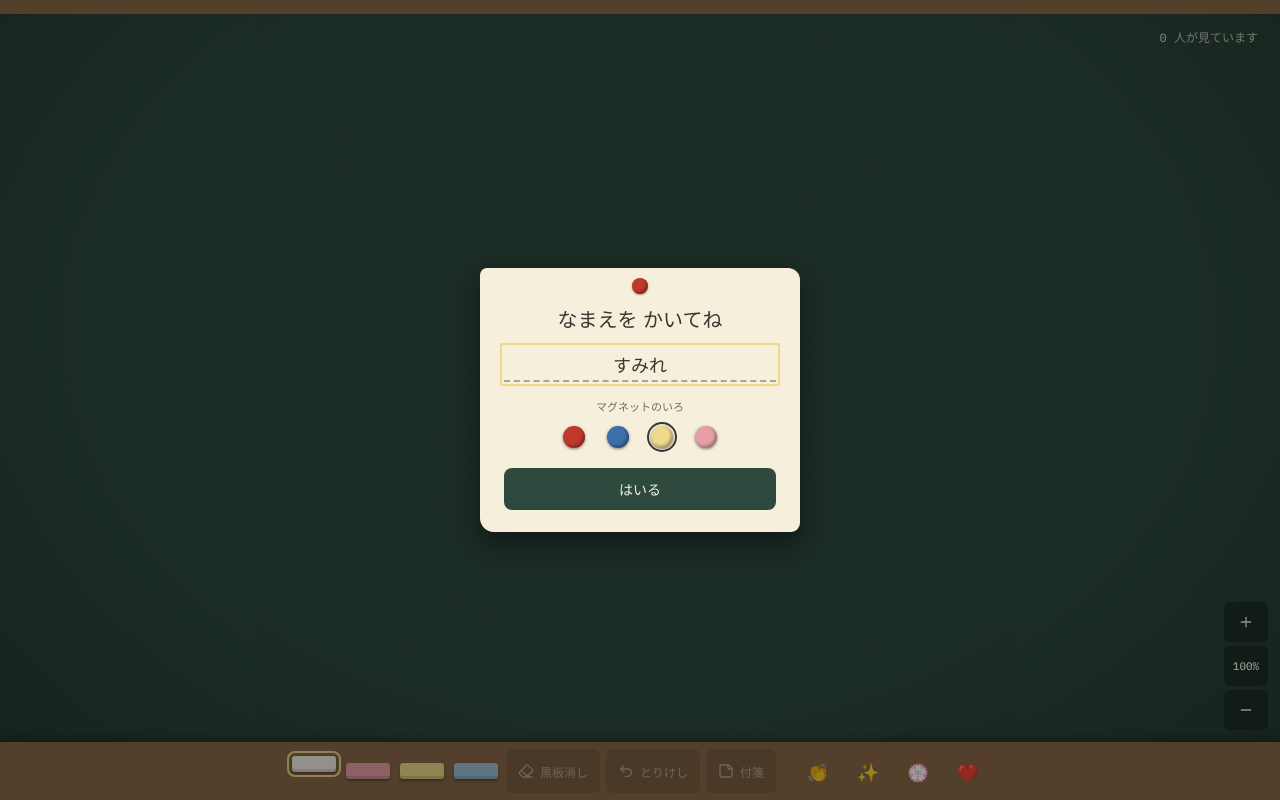
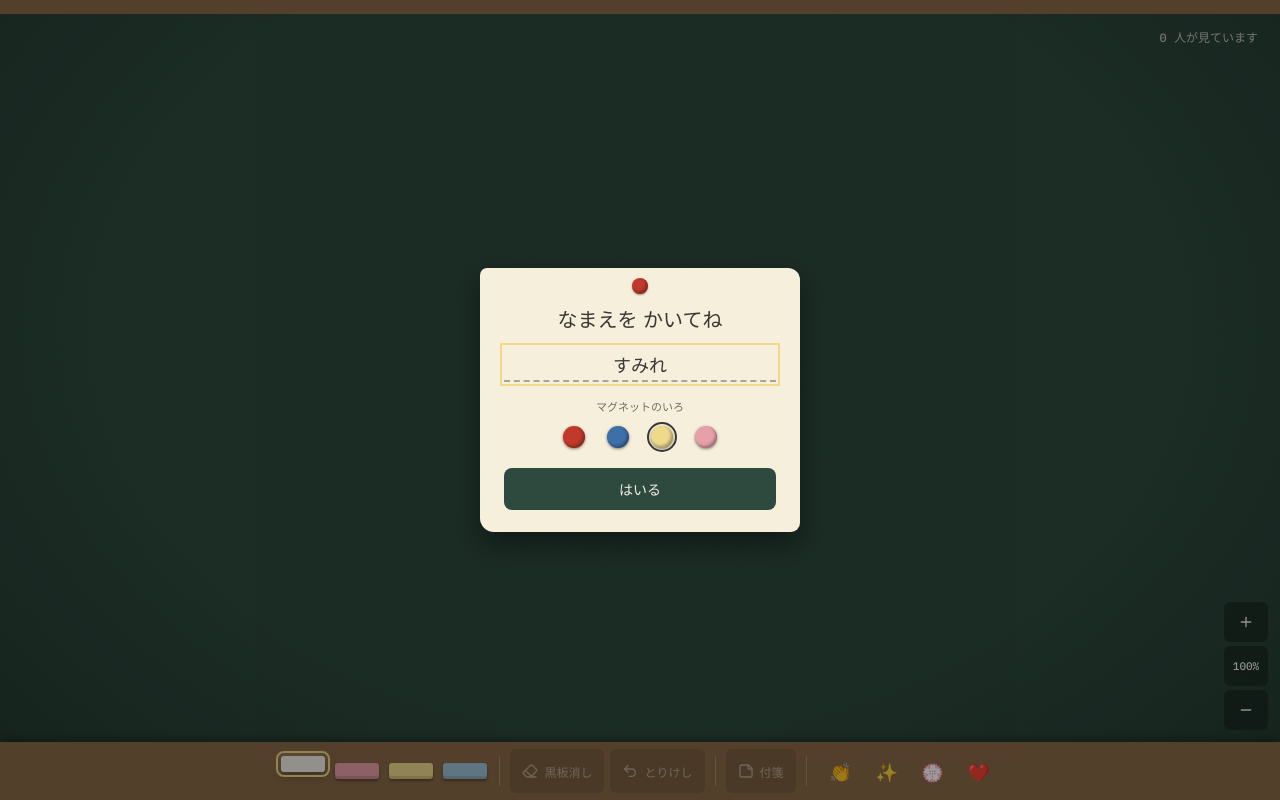
Before and after one commit to takikou347/k-portfolio, a React (Vite) app: page / in a window 1280 px wide. Built offline with nearby package versions, Linux system fonts and the light colour scheme; a web font is replaced by a local one.

Commit message:
feat: 画面下ツールバーの操作性を改善する (#13)

```diff
--- a/src/components/Tray.tsx
+++ b/src/components/Tray.tsx
@@ -27,7 +27,9 @@ export default function Tray({ onUndo, canUndo = false, onReact }: Props) {
   const full = fullBoard || status !== 'open';
 
   return (
+    <>
       <nav className="tray" aria-label="チョーク受け">
+        <div className="tray-group" role="group" aria-label="チョークの色">
           {CHALKS.map(({ color, label }) => {
             const active = tool === 'chalk' && chalkColor === color;
             return (
@@ -44,6 +46,11 @@ export default function Tray({ onUndo, canUndo = false, onReact }: Props) {
               </button>
             );
           })}
+        </div>
+
+        <span className="tray-sep" aria-hidden />
+
+        <div className="tray-group" role="group" aria-label="消しゴム・とりけし">
           <button
             type="button"
             className={`tool-btn${tool === 'eraser' ? ' on' : ''}`}
@@ -65,6 +72,11 @@ export default function Tray({ onUndo, canUndo = false, onReact }: Props) {
             <Undo2 size={16} aria-hidden />
             <span className="tool-label">とりけし</span>
           </button>
+        </div>
+
+        <span className="tray-sep" aria-hidden />
+
+        <div className="tray-group" role="group" aria-label="付箋">
           <button
             type="button"
             className={`tool-btn${tool === 'sticky' ? ' on' : ''}`}
@@ -76,7 +88,11 @@ export default function Tray({ onUndo, canUndo = false, onReact }: Props) {
             <StickyNote size={16} aria-hidden />
             <span className="tool-label">付箋</span>
           </button>
-      <span className="tray-gap" aria-hidden />
+        </div>
+
+        <span className="tray-sep" aria-hidden />
+
+        <div className="tray-group tray-group-reactions" role="group" aria-label="リアクション">
           {REACTION_EMOJIS.map((emoji) => (
             <button
               key={emoji}
@@ -89,6 +105,10 @@ export default function Tray({ onUndo, canUndo = false, onReact }: Props) {
               {emoji}
             </button>
           ))}
+        </div>
       </nav>
+      {/* SP: 横スクロールできることを示す右端フェード */}
+      <span className="tray-fade" aria-hidden />
+    </>
   );
 }
--- a/src/styles/app.css
+++ b/src/styles/app.css
@@ -118,12 +118,17 @@
   transform: translateY(-7px);
   outline: 2px solid var(--color-chalk-yellow);
   outline-offset: 3px;
+  box-shadow:
+    0 4px 8px rgba(0, 0, 0, 0.4),
+    0 0 10px rgba(239, 217, 139, 0.5);
 }
 
 .tool-btn {
   display: inline-flex;
   align-items: center;
+  justify-content: center;
   gap: 6px;
+  min-width: 44px;
   min-height: 44px;
   font-family: var(--font-ui);
   font-size: 12px;
@@ -141,9 +146,16 @@
   background: rgba(0, 0, 0, 0.34);
 }
 
+/* 選択中はアウトラインに加えて暖色の塗りで「押されている」状態を強調する */
 .tool-btn.on {
+  color: var(--color-board);
+  background: var(--color-chalk-yellow);
   outline: 2px solid var(--color-chalk-yellow);
   outline-offset: 2px;
+}
+
+.tool-btn.on:hover {
+  background: var(--color-chalk-yellow);
 }
 
 .tool-btn:disabled {
@@ -155,9 +167,33 @@
   background: rgba(0, 0, 0, 0.22);
 }
 
-.tray-gap {
-  width: 8px;
+/* 機能グループ (描画色 / 消しゴム・とりけし / 付箋 / リアクション) */
+.tray-group {
+  display: flex;
+  align-items: center;
+  gap: 6px;
   flex: none;
+}
+
+/* グループ間の仕切り */
+.tray-sep {
+  width: 1px;
+  height: 30px;
+  flex: none;
+  margin: 0 4px;
+  background: rgba(255, 255, 255, 0.22);
+  border-radius: 1px;
+}
+
+/* リアクションは編集ツールと離して誤タップを防ぐ */
+.tray-group-reactions {
+  gap: 2px;
+  padding-left: 2px;
+}
+
+/* 横スクロールのアフォーダンス (既定は非表示、SP でのみ表示) */
+.tray-fade {
+  display: none;
 }
 
 .emoji-btn {
@@ -790,6 +826,21 @@
     justify-content: flex-start;
     overflow-x: auto;
     -webkit-overflow-scrolling: touch;
+    /* 右端が見切れて「まだ続く」ことが分かるよう最後に余白を足す */
+    padding-right: 40px;
+  }
+
+  /* SP のみ: 右端フェードで横スクロールできることを示すアフォーダンス */
+  .tray-fade {
+    display: block;
+    position: fixed;
+    right: 0;
+    bottom: 0;
+    width: 40px;
+    height: 58px;
+    background: linear-gradient(to right, rgba(138, 106, 72, 0), var(--color-frame));
+    pointer-events: none;
+    z-index: 11;
   }
 
   .tool-label {
```
Also changed, not shown: design/DESIGN.md (+6 -0 lines). Lines whose indentation alone changed are shown as unchanged.
